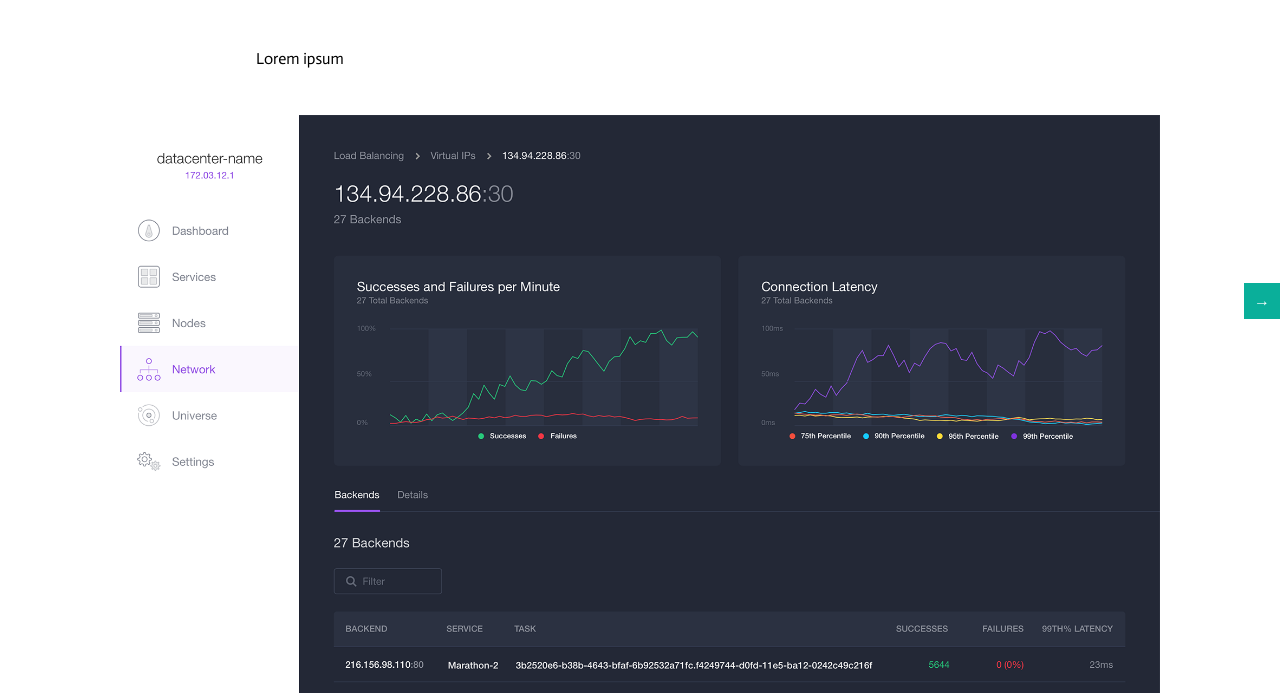
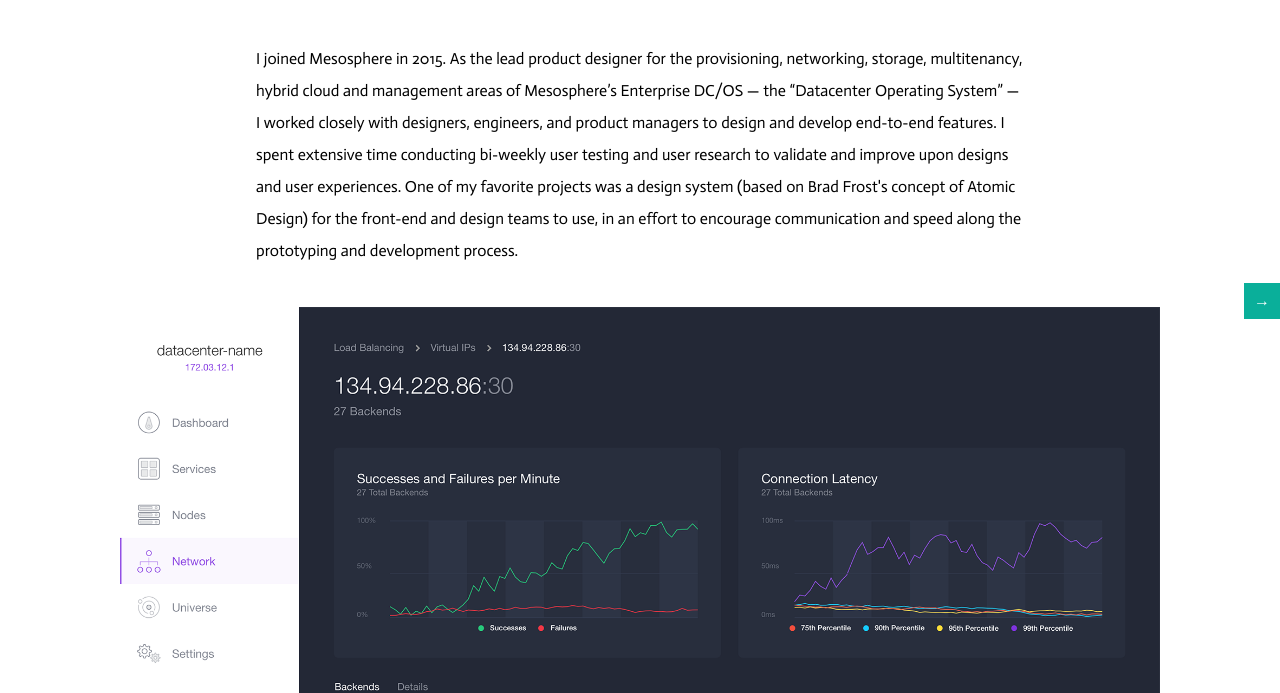
Before and after one commit to entemper/portfolio, a plain HTML site: page work/dcos.html in a window 1280 px wide. Shown: the part 107-800 px from the top of the page. Drawn offline with Linux system fonts and the light colour scheme.

Commit message:
Updated DC/OS page and resume again

```diff
--- a/work/dcos.html
+++ b/work/dcos.html
@@ -17,7 +17,7 @@
 			<div class="work-item main-content">
 				<div>
 					<h1>Mesosphere Enterprise DC/OS</h1>
-					<p class="description">Lorem ipsum</p>
+					<p class="description">I joined Mesosphere in 2015. As the lead product designer for the provisioning, networking, storage, multitenancy, hybrid cloud and management areas of Mesosphere’s Enterprise DC/OS — the “Datacenter Operating System” — I worked closely with designers, engineers, and product managers to design and develop end-to-end features. I spent extensive time conducting bi-weekly user testing and user research to validate and improve upon designs and user experiences. One of my favorite projects was a design system (based on Brad Frost's concept of Atomic Design) for the front-end and design teams to use, in an effort to encourage communication and speed along the prototyping and development process.</p>
 					<ul class="grid">
 						<img src="../img/dcos-networking.png" class="fullwidth" alt="" />
 						<li class="item">
@@ -26,8 +26,8 @@
 						<li class="item">
 							<img src="../img/dcos-packages.gif" alt="" />
 						</li>
+						<img src="../img/dcos-nodes.png" class="fullwidth" alt="" />
 						<img src="../img/dcos-modals.png" class="fullwidth" alt="" />
-						<img src="../img/dcos-nodes.png" class="fullwidth" alt="" />
 						<li class="item">
 							<img src="../img/dcos-virtualnetwork.png" alt="" />
 						</li>
```
Also changed, not shown: 1 other file.
